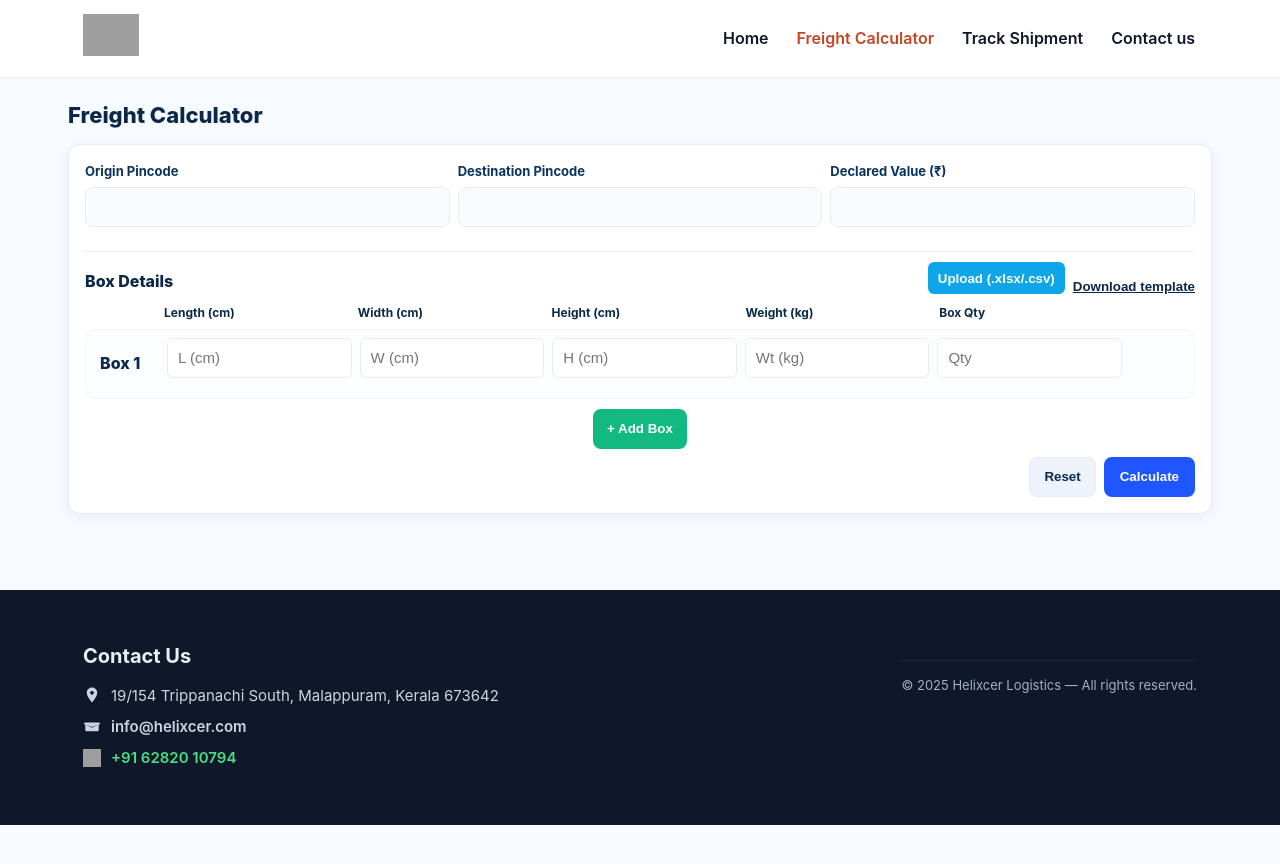
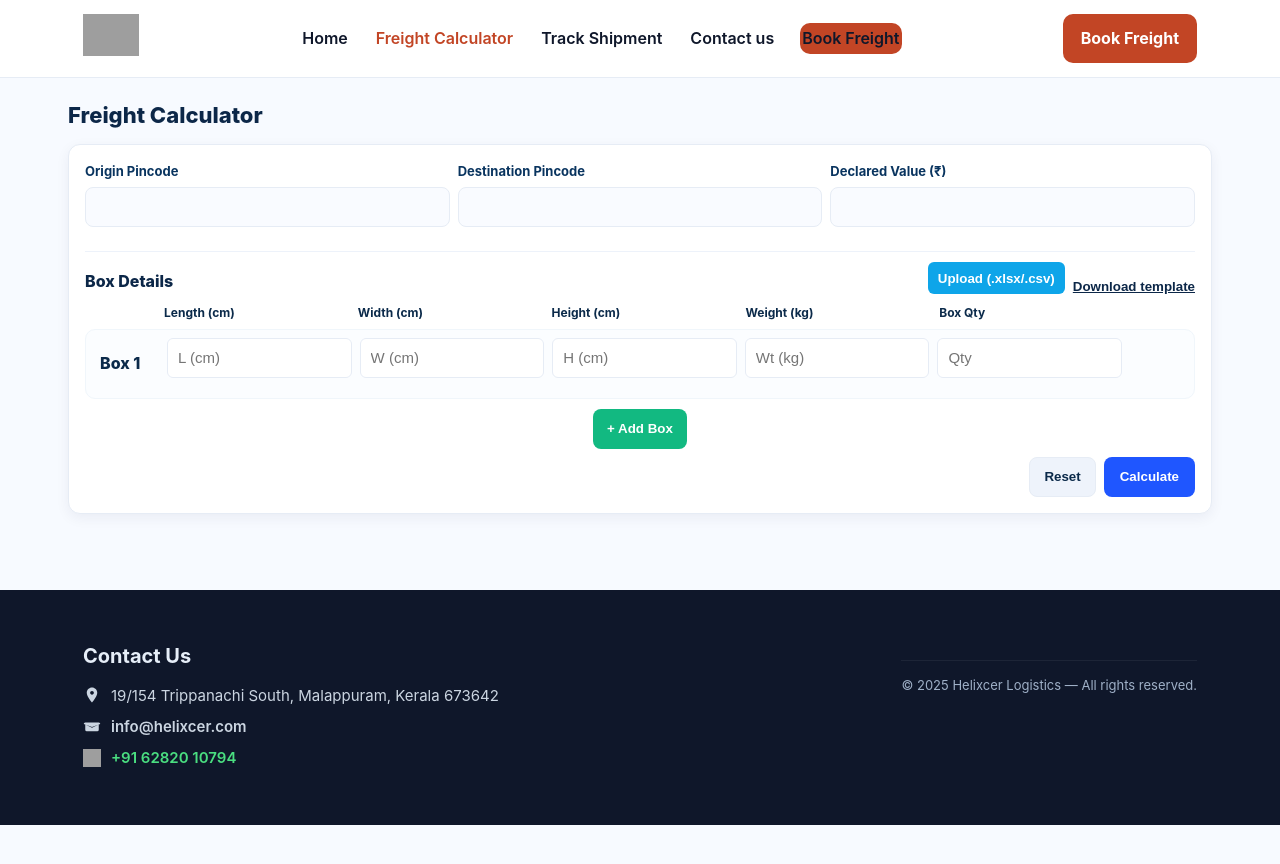
Before and after one commit to nisaran/helixcer-logistics, a Jekyll site: the page built from calculator/index.html, in a window 1280 px wide. Shown: the top 864 px of the page. Built offline with Jekyll 4.4.1, drawn with Linux system fonts in a browser that asks for light colours; grey boxes are pictures that could not be loaded.

Commit message:
Update header.html

```diff
--- a/_includes/header.html
+++ b/_includes/header.html
@@ -1,21 +1,16 @@
-<!-- _includes/header.html -->
-
 <header class="site-header" role="banner">
   <div class="header-wrap">
 
-    <!-- LOGO -->
     <a class="logo" href="{{ site.baseurl }}/">
       <img src="https://static.wixstatic.com/media/35c132_abad5506f5da47bfb6082108b6b204e1~mv2.png" alt="Helixcer Logistics">
     </a>
 
-    <!-- HAMBURGER -->
     <button class="hamburger" aria-label="Toggle menu" onclick="document.body.classList.toggle('show-menu')">
       <div class="bar top"></div>
       <div class="bar middle"></div>
       <div class="bar bottom"></div>
     </button>
 
-    <!-- NAVIGATION -->
     <nav class="nav" role="navigation" aria-label="Primary">
       <ul>
         <li><a href="{{ site.baseurl }}/" {% if page.url == "/" %}class="active"{% endif %}>Home</a></li>
@@ -40,12 +35,22 @@
             Contact us
           </a>
         </li>
+
+        <li class="nav-cta-mobile">
+          <a href="https://wa.me/916282010794?text=Hi%2C%20I%20want%20to%20book%20a%20freight%20service%20from%20Helixcer" class="button">
+            Book Freight
+          </a>
+        </li>
       </ul>
     </nav>
 
+    <a class="button nav-cta-desktop"
+      href="https://wa.me/916282010794?text=Hi%2C%20I%20want%20to%20book%20a%20freight%20service%20from%20Helixcer">
+      Book Freight
+    </a>
+
   </div>
 
-  <!-- CLOSE MENU WHEN CLICKING LINKS -->
   <script>
     document.addEventListener("click", function (e) {
       if (e.target.closest(".nav a")) {
@@ -54,7 +59,6 @@
     });
   </script>
 
-  <!-- HEADER SHADOW -->
   <script>
     (function(){
       const header = document.querySelector('.site-header');
@@ -67,7 +71,6 @@
     })();
   </script>
 
-  <!-- SCROLL-SPY FOR SERVICES -->
   <script>
     (function(){
       const servicesLink = document.querySelector('nav.nav a[href$="#services"]');
```
